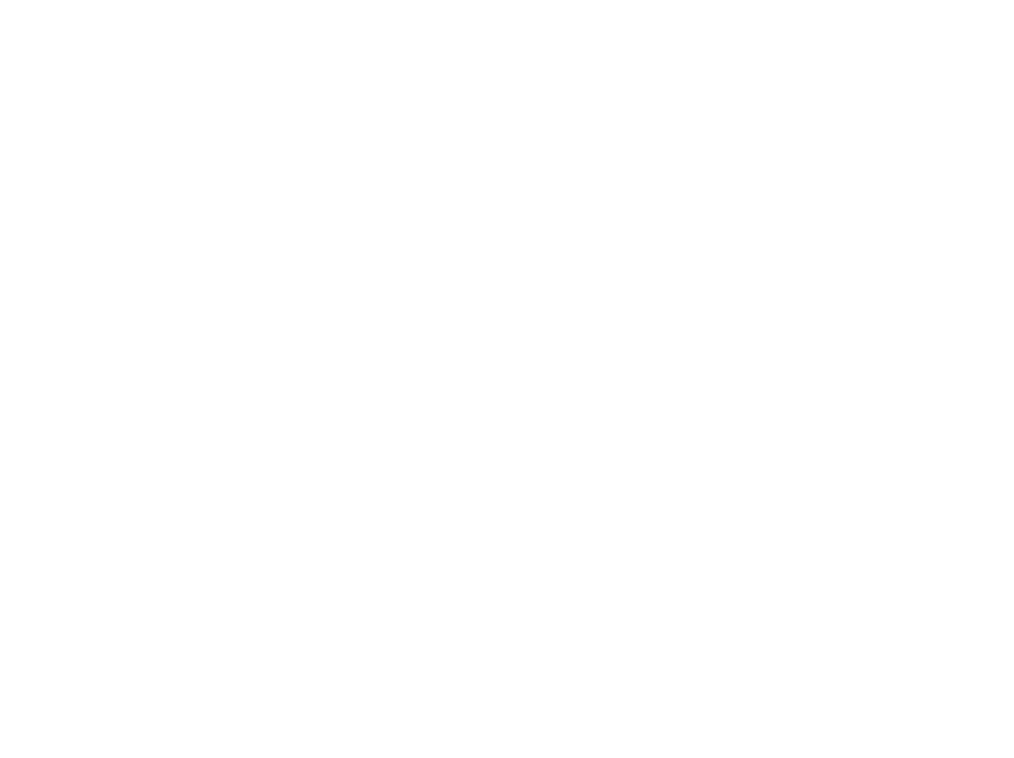
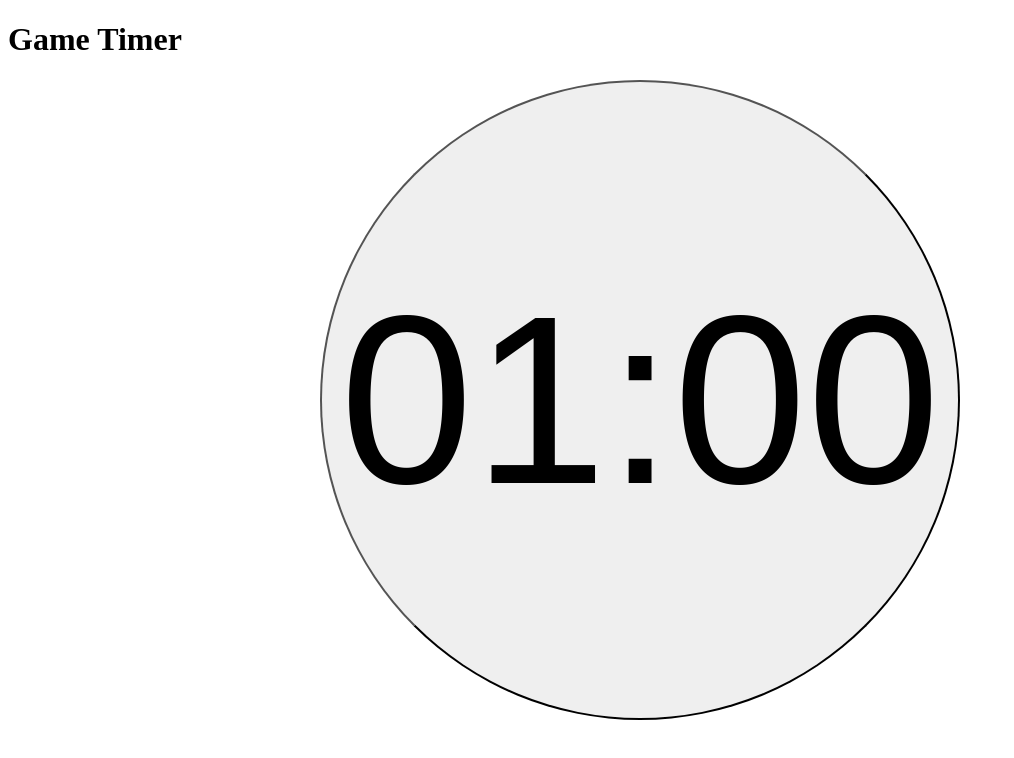
Before and after one commit to larashores/game-timer, a React (Vite) app: page / in a window 1280 px wide. Shown: the top 758 px of the page, without its empty margins (0-1014 px from the left). Built offline with nearby package versions, Linux system fonts and the light colour scheme.

Commit message:
Initial timer

```diff
--- a/src/App.css
+++ b/src/App.css
@@ -0,0 +1,26 @@
+#menu {
+  float: right
+}
+
+html, body, #root {
+  height: 100%
+}
+
+#content {
+  /* text-align: center; */
+  display: flex;
+  align-items: center;
+  justify-content: center;
+  height: 80%;
+}
+
+#timer {
+  border-color: black;
+  border-radius: 50%;
+  height: 80vmin;
+  width: 80vmin;
+  font-size: 30vmin;
+  text-align: center;
+  padding: 0;
+  /* padding: 40%; */
+}
--- a/src/App.tsx
+++ b/src/App.tsx
@@ -1,12 +1,58 @@
-import { useState } from 'react'
-import reactLogo from './assets/react.svg'
-import viteLogo from '/vite.svg'
+import React from "react";
 import './App.css'
 
+class Counter {
+  counter: number;
+  setCounter: (c: number) => void
+
+  initial_count: number = 0;
+  initial_time: number = 0;
+
+  constructor(initial: number, seconds: number, setCounter: (c: number) => void) {
+    this.initial_count = initial;
+    this.counter = seconds;
+    this.setCounter = setCounter;
+  }
+  display() {
+    const minutes = Math.floor(this.counter / 60);
+    const seconds = this.counter % 60;
+    return `${String(minutes).padStart(2, '0')}:${String(seconds).padStart(2, '0')}`;
+  }
+
+  start() {
+    this.initial_time = Date.now()
+    setTimeout(this.loop.bind(this), 1000);
+  }
+
+  loop() {
+    const current_time = Date.now()
+    this.setCounter(Math.max(this.initial_count - Math.floor((current_time - this.initial_time) / 1000), 0))
+    if (this.counter > 0) {
+      setTimeout(this.loop.bind(this), this.initial_count - this.counter + 1 -  (current_time - this.initial_time) / 1000);
+    }
+  }
+}
+
+
 function App() {
+  const [count, setCounter] = React.useState(60);  // eslint-disable-line react-hooks/rules-of-hooks
+  const counter = new Counter(60, count, setCounter);
 
   return (
     <>
+      <div>
+        <h1 id="title">Game Timer</h1>
+        <label id="menu">
+          {/* <svg width="30" height="30" xmlns="http://www.w3.org/2000/svg">
+            <line x1="5" y1="10" x2="25" y2="10" stroke="black" stroke-width="2" />
+            <line x1="5" y1="15" x2="25" y2="15" stroke="black" stroke-width="2" />
+            <line x1="5" y1="20" x2="25" y2="20" stroke="black" stroke-width="2" />
+          </svg> */}
+        </label>
+      </div>
+      <div id="content">
+        <button id="timer" onClick={counter.start.bind(counter)}>{counter.display()}</button>
+      </div>
     </>
   )
 }
```
